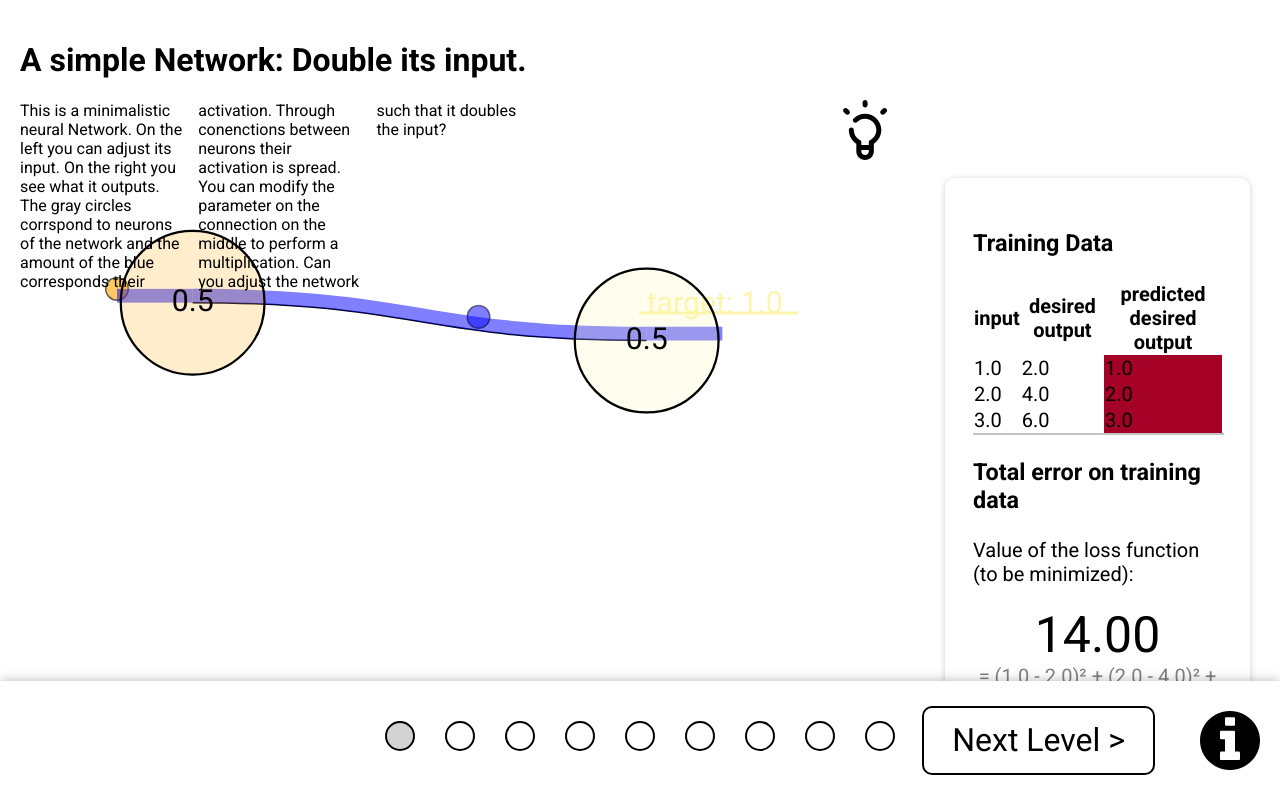
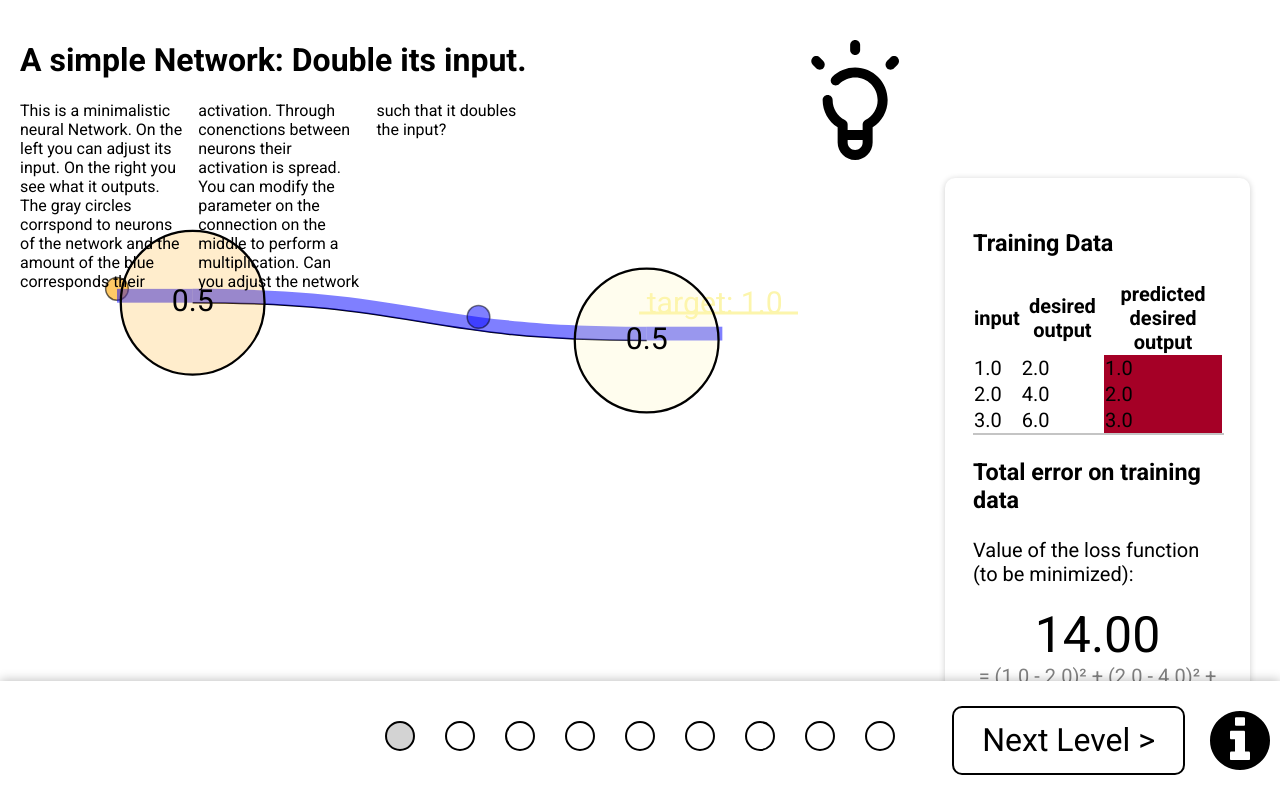
Before and after one commit to IMAGINARY/simple-networks, a plain HTML site: page index.html in a window 1280 px wide. Drawn offline with Linux system fonts and the light colour scheme.

Commit message:
css adjustments

```diff
--- a/src/sass/_footer.scss
+++ b/src/sass/_footer.scss
@@ -49,6 +49,7 @@
   justify-content: center;
   flex-direction: row;
   align-items: center;
+  margin: 0 10px 0 10px;
 }
 
 .footer .footerbox:first-child > a {
--- a/src/sass/default.scss
+++ b/src/sass/default.scss
@@ -74,19 +74,11 @@ tr:hover {
   text-align: center;
 }
 
-#helpmebutton {
-  position: absolute;
-  top: 80px;
-  right: 0;
-  background-image: url("../../assets/img/bulb.svg");
-}
-
 .icon {
   background-size: contain;
   background-repeat: no-repeat;
   width: 60px;
   height: 60px;
-  margin: 20px;
 }
 
 .icon.selected {
@@ -101,3 +93,12 @@ tr:hover {
   z-index: 20;
   background: rgba(0,0,0,.5);
 }
+
+#helpmebutton {
+  position: absolute;
+  top: 40px;
+  right: 0;
+  width: 120px;
+  height: 120px;
+  background-image: url("../../assets/img/bulb.svg");
+}
```
Also changed, not shown: assets/css/default.css, 1 other file.
